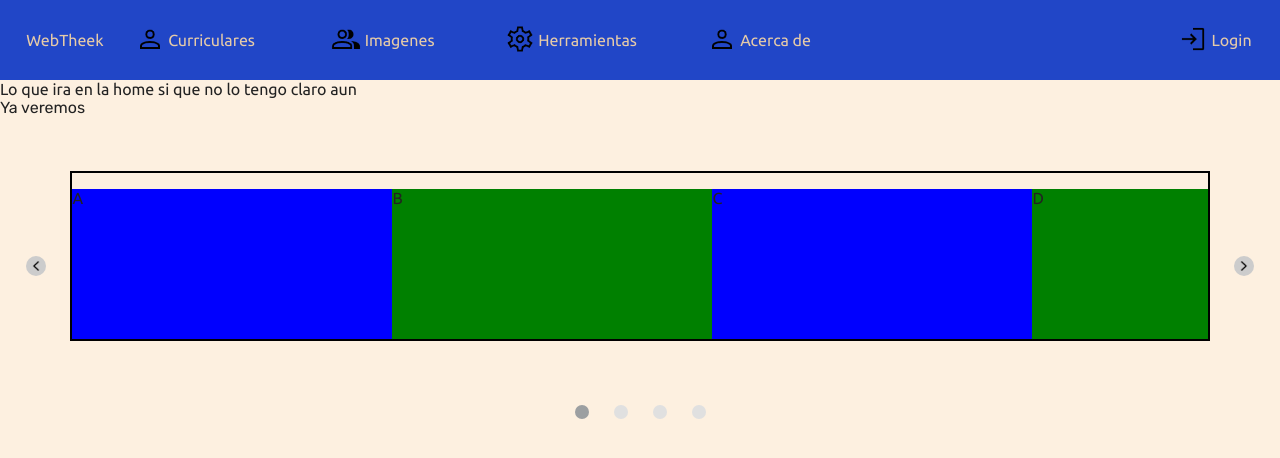
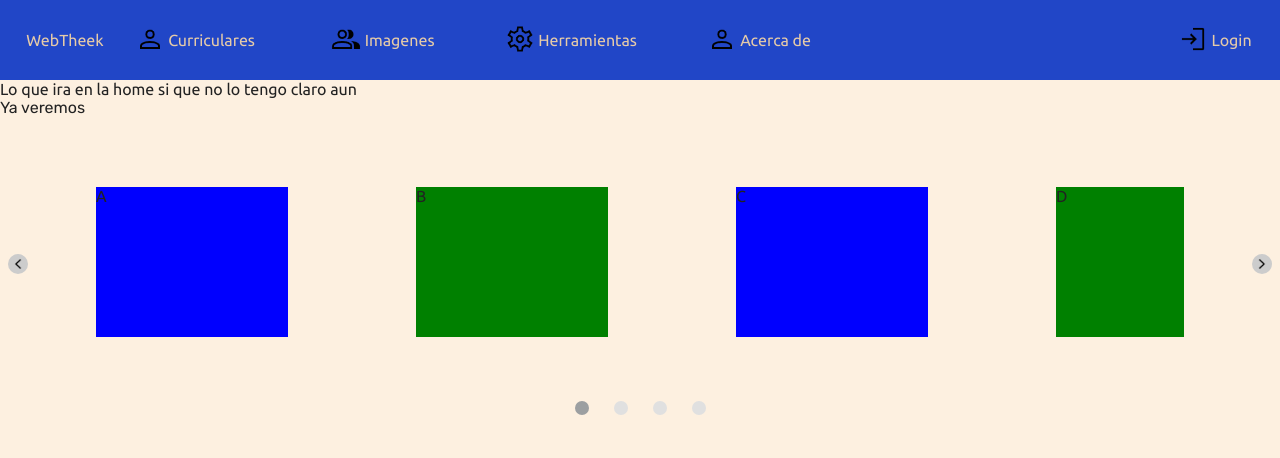
Before and after one commit to AlvaroRuizMontaner/WebTheek, a Next.js app: page / in a window 1280 px wide. Shown: the top 458 px of the page. Built offline with nearby package versions, Linux system fonts and the light colour scheme.

Commit message:
slider con simplificaciones

```diff
--- a/containers/slider/slider.container.tsx
+++ b/containers/slider/slider.container.tsx
@@ -1,35 +1,38 @@
 import { Dots } from "@/components/sensors/dots/dots.component";
-import { useEffect, useRef, useState } from "react";
+import { CSSProperties, useEffect, useRef, useState } from "react";
 import styles from "./slider.module.scss"
 
 export const Slider = (props: SliderProps): JSX.Element => {
-    const {children} = props;
+    const {children, slidesVisible, contentWidth, slideWidth, gapWidth} = props;
     const [sliderIndex, setSliderIndex] = useState<number>(0);
     const contentRef = useRef<HTMLDivElement>(null);
     const slideRefs = useRef<(HTMLDivElement)[]>([]);
-    const [slidesVisible, setSlidesVisible] = useState<number>(0);
+    /* const [gapWidth, setGapWidth] = useState(0); */
+    //const [contentWidth, setContentWidth] = useState<number>(0);
+    //const [slideWidth, setSlidesWidth] = useState<number>(0);
 
     useEffect(() => {
         const handleScroll = () => {
             if (!contentRef.current) return;
+            const docWidth = document.documentElement.clientWidth
 
-            // Obtener el contenedor del slider y su ancho
-            const content = contentRef.current;
-            const containerWidth = content.clientWidth;
+            const snapProportion = 1 - (slideWidth/contentWidth)
+            const snapValue = slideWidth * snapProportion
+            console.log(snapValue, "snapValue")
 
-            // Obtener la posición del scroll en el contenedor del slider
-            const contentScrollPos = content.scrollLeft;
+            // Valor de scroll en content
+            const contentScrollPos = contentRef.current.scrollLeft;
+            console.log("contentScrollPos:", contentScrollPos)
 
-            // Comparar la posición del scroll con las posiciones de los slides
+            // Comparar valor de scroll con las posiciones de los slides
             let currentIndex = 0;
             slideRefs.current.forEach((slideRef, index) => {
                 if (slideRef) {
                   const slideLeftPos = slideRef.offsetLeft;
-                  //const gap = 2.5 * parseFloat(getComputedStyle(content).fontSize); // Convertir el gap de rem a px
+                  const gap =  gapWidth * docWidth/100;
 
-                  index === 0 && console.log(slideLeftPos, contentScrollPos /* + gap */, index)
-                  if ((slideLeftPos <= (contentScrollPos /* + gap */))) {
-                    console.log("lol")
+                  index === 1 && console.log(slideLeftPos, contentScrollPos + gap, index, "gap", gap)
+                  if ((slideLeftPos <= (contentScrollPos + gap))) {
                     currentIndex = index;
                   }
                 }
@@ -37,22 +40,25 @@ export const Slider = (props: SliderProps): JSX.Element => {
 
             setSliderIndex(currentIndex);
         }
-        handleScroll()
+
         const handleResize = () => {
             if (!contentRef.current) return;
 
             // Obtener el contenedor del slider y su ancho
-            const container = contentRef.current;
-            const containerWidth = container.clientWidth
+            //const content = contentRef.current;
+            //const contentWidth = content.clientWidth
 
             // Obtener el ancho del primer slide (asumimos que todos los slides tienen el mismo ancho)
-            const firstSlide = slideRefs.current[0];
-            const slideWidth = firstSlide ? firstSlide.offsetWidth : 0;
+            //const firstSlide = slideRefs.current[0];
+            //const slideWidth = firstSlide ? firstSlide.offsetWidth : 0;
 
             // Calcular cuántos slides caben en una vista
-            const visibleSlides = Math.floor(containerWidth / slideWidth);
-            console.log(visibleSlides)
-            setSlidesVisible(visibleSlides);
+            //const visibleSlides = Math.floor(contentWidth / slideWidth);
+            //setContentWidth(contentWidth);
+            //setSlidesWidth(slideWidth);
+
+/*             const gapWidth = (contentWidth - (slidesVisible * slideWidth))/(slidesVisible + 1);
+            setGapWidth(gapWidth) */
           };
 
         const content = contentRef.current;
@@ -67,7 +73,7 @@ export const Slider = (props: SliderProps): JSX.Element => {
           // Eliminar el evento al desmontar el componente
           (content as any).removeEventListener("scroll", handleScroll);
         };
-      }, []);
+      }, [gapWidth]);
 
     const moveWithArrow = (ev: React.MouseEvent<HTMLButtonElement>): void => {
         const target = ev.target as HTMLElement;
@@ -90,12 +96,18 @@ export const Slider = (props: SliderProps): JSX.Element => {
         (contentRef as any).current.scrollBy(scrollByOptions)
     }
 
+    const contentStyle = {
+        "--gapWidth": `${gapWidth}vw`,
+        "--contentWidth": `${contentWidth}vw`,
+        "--slideWidth": `${slideWidth}vw`,
+    } as CSSProperties
+
     return (
         <section className={styles.container}>
-            <div ref={contentRef} className={`${styles.content}`}>
+            <div style={contentStyle} ref={contentRef} className={`${styles.content}`}>
                 {/* {Array.isArray(children) ? children.map(child => child) : children} */}
                 {Array.isArray(children) ?
-                (children.map((child, index) => <div ref={(ref) => (slideRefs.current[index] = ref!)} className={styles.content_child}>{child}</div>)) :
+                (children.map((child, index) => <div key={index} ref={(ref) => (slideRefs.current[index] = ref!)} className={styles.content_child}>{child}</div>)) :
                 (<div className={styles.content_child}>{children}</div>)}
             </div>
             <div className={styles.dots}>
@@ -109,4 +121,8 @@ export const Slider = (props: SliderProps): JSX.Element => {
 
 interface SliderProps {
     children: JSX.Element | JSX.Element[];
+    slidesVisible: number;
+    contentWidth: number;
+    slideWidth: number;
+    gapWidth: number;
 }
--- a/containers/slider/slider.module.scss
+++ b/containers/slider/slider.module.scss
@@ -6,14 +6,14 @@
 
     .content {
         position: relative;
-        $width: 89vw;
+        $width: var(--contentWidth); //90vw;
         display: flex;
         justify-content: space-between;
         align-items: center;
-/*         gap: 2.5rem;
-        padding-inline: 1rem; */
+        gap: var(--gapWidth); //8vw;
+        /* padding-inline: 1rem; */
         box-sizing: border-box;
-        border: 2px solid black;
+        /* border: 2px solid black; */
         width: $width;
         overflow-x: auto;
         scroll-snap-type: x mandatory;
@@ -33,7 +33,8 @@
 
         .content_child {
             display: flex;
-            flex: 0 0 25vw;
+            justify-content: center;
+            flex: 0 0 var(--slideWidth); //25vw;
             height: 150px;
             scroll-snap-align: none center;
 
@@ -71,13 +72,15 @@
         border-radius: 50%;
     }
 
+    $button-displacement: calc(-5px + 1vw);
+
     .button_back {
-        left: 2vw;
+        left: $button-displacement;
         top:50%;
         transform: rotate(180deg);
     }
     .button_forward {
-        right: 2vw;
+        right: $button-displacement;
         top:50%;
     }
 }
--- a/pages/index.tsx
+++ b/pages/index.tsx
@@ -1,6 +1,13 @@
 import { Slider } from "@/containers/slider/slider.container"
 import styles from "../styles/pages/home.module.scss"
 function Home (): JSX.Element {
+    const settings = {
+        slideWidth: 15,
+        contentWidth: 85,
+        slidesVisible: 3
+    }
+    const gapWidth =(settings.contentWidth - (settings.slidesVisible * settings.slideWidth))/(settings.slidesVisible + 1);
+
     return(
         <div>
             <p>Lo que ira en la home si que no lo tengo claro aun</p>
@@ -8,16 +15,13 @@ function Home (): JSX.Element {
             <br />
             <br />
             <br />
-            <Slider>
+            <Slider gapWidth={gapWidth} {...settings}>
                 <p>A</p>
                 <p>B</p>
                 <p>C</p>
                 <p>D</p>
                 <p>E</p>
                 <p>F</p>
-{/*                 <p>G</p>
-                <p>H</p>
-                <p>I</p> */}
             </Slider>
         </div>
     )
```
